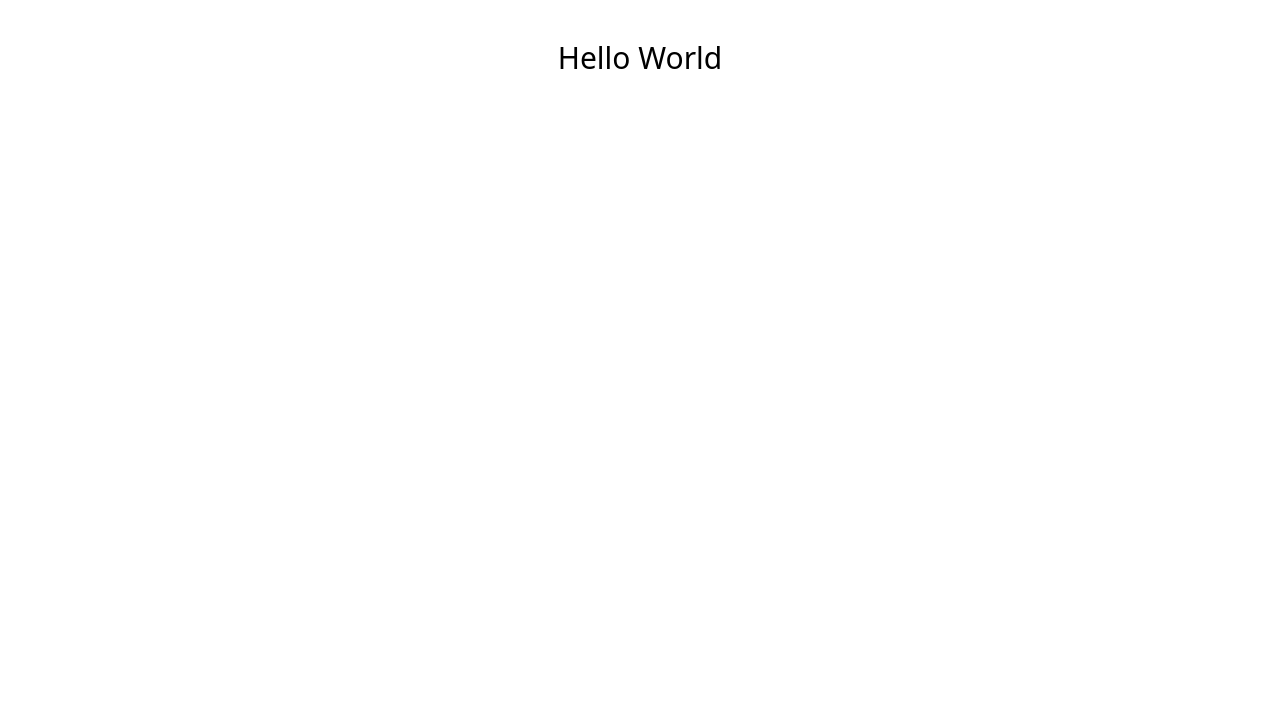
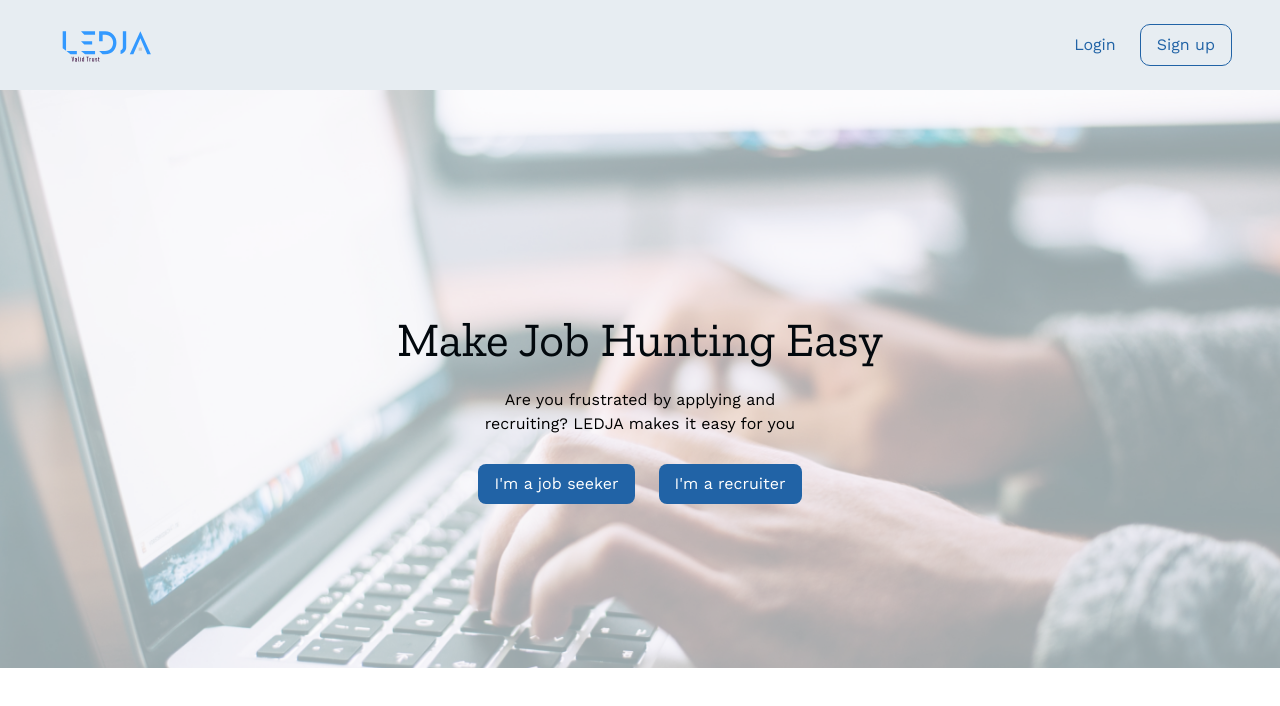
Before and after one commit to BTG001/ledja-app, a Next.js app: page / in a window 1280 px wide. Shown: the top 706 px of the page. Built offline with nearby package versions, Linux system fonts and the light colour scheme.

Commit message:
added home navbar and landing

```diff
--- /dev/null
+++ b/components/CustomHead.js
@@ -0,0 +1,36 @@
+import Head from "next/head";
+
+const CustomHead = ({ title, keywords, description }) => {
+    return (
+        <Head>
+            <meta name="keywords" content={keywords} />
+            <meta name="description" content={description} />
+            <meta charSet="utf-8" />
+            <meta name="author" content="Evans Munene" />
+            <meta
+                name="viewport"
+                content="width=device-width, initial-scale=1.0"
+            />
+            <link rel="icon" href="/favicon.ico" />
+            <title>{title}</title>
+            <link rel="preconnect" href="https://fonts.googleapis.com" />
+            <link
+                rel="preconnect"
+                href="https://fonts.gstatic.com"
+                crossorigin
+            />
+            <link
+                href="https://fonts.googleapis.com/css2?family=Work+Sans&family=Zilla+Slab&display=swap"
+                rel="stylesheet"
+            />
+        </Head>
+    );
+};
+
+CustomHead.defaultProps = {
+    title: "Ledja",
+    keywords: "Job Seeker, Recruiter",
+    description: "Job Matching Web Application",
+};
+
+export default CustomHead;
--- /dev/null
+++ b/components/buttons/PrimaryBtn.js
@@ -0,0 +1,12 @@
+import Link from "next/link";
+
+export default function PrimaryBtn({ text, path, className }) {
+    return (
+        <Link
+            href={path}
+            className={`text-white bg-primary-70 px-4 py-2 rounded-lg  ${className}`}
+        >
+            {text}
+        </Link>
+    );
+}
--- /dev/null
+++ b/components/navbars/GuestNavbar.js
@@ -0,0 +1,29 @@
+import Image from "next/image";
+import Link from "next/link";
+
+export default function GuestNavbar() {
+    return (
+        <div
+            className="px-12 py-6 bg-my-grey-50
+            flex
+            flex-row
+            flex-nowrap
+            justify-between
+            items-center"
+        >
+            <Image src="/Logo.svg" width={117} height={64} />
+
+            <div className="flex flex-row flex-nowrap justify-center items-center space-x-2 h-full">
+                <Link href={"/login"} className="text-primary-70 px-4 py-2">
+                    Login
+                </Link>
+                <Link
+                    href={"/register"}
+                    className="text-primary-70 px-4 py-2 border-primary-70 border-solid rounded-10 border-1"
+                >
+                    Sign up
+                </Link>
+            </div>
+        </div>
+    );
+}
--- a/pages/_app.js
+++ b/pages/_app.js
@@ -1,7 +1,13 @@
-import '../styles/globals.css'
+import CustomHead from "../components/CustomHead";
+import "../styles/globals.css";
 
 function MyApp({ Component, pageProps }) {
-  return <Component {...pageProps} />
+    return (
+        <>
+            <CustomHead />
+            <Component {...pageProps} />
+        </>
+    );
 }
 
-export default MyApp
+export default MyApp;
--- a/pages/index.js
+++ b/pages/index.js
@@ -1,11 +1,42 @@
-import Head from "next/head";
+import GuestNavbar from "../components/navbars/GuestNavbar";
+import Image from "next/image";
+import PrimaryBtn from "../components/buttons/PrimaryBtn";
 
 export default function Home() {
     return (
         <div className="w-screen">
-            <h1 className="text-green text-3xl mx-auto w-max p-10">
-                Hello World
-            </h1>
+            <GuestNavbar />
+            <div className="w-full h-80-screen relative">
+                <Image
+                    className="object-cover max-w-full max-h-full z-0 absolute"
+                    src={"/hero-image.jpg"}
+                    width={1440}
+                    height={650}
+                />
+                <div className="w-full h-full flex flex-col flex-nowrap justify-center items-center z-20 absolute ">
+                    <h1 className="text-center text-dark-60 text-5xl font-normal font-zilla-slab mb-6">
+                        Make Job Hunting Easy
+                    </h1>
+
+                    <h5 className=" text-md text-center leading-6">
+                        Are you frustrated by applying and <br /> recruiting?
+                        LEDJA makes it easy for you
+                    </h5>
+                    <div className="flex flex-row flex-nowrap justify-center items-center mt-7 ">
+                        <PrimaryBtn
+                            className="mr-3"
+                            text="I'm a job seeker"
+                            path="/register"
+                        />
+                        <PrimaryBtn
+                            className="ml-3"
+                            text="I'm a recruiter"
+                            path="/register"
+                        />
+                    </div>
+                </div>
+                <div className="min-h-full min-w-full bg-white z-10 absolute opacity-60"></div>
+            </div>
         </div>
     );
 }
--- a/tailwind.config.js
+++ b/tailwind.config.js
@@ -5,7 +5,47 @@ module.exports = {
         "./components/**/*.{js,ts,jsx,tsx}",
     ],
     theme: {
-        extend: {},
+        fontFamily: {
+            sans: ["Work Sans", "sans-serif"],
+        },
+        extend: {
+            fontFamily: {
+                "work-sans": ["Work Sans", "sans-serif"],
+                "zilla-slab": ["Zilla Slab", "serif"],
+            },
+            colors: {
+                primary: {
+                    50: "#3399FF",
+                    60: "#2877C7",
+                    70: "#2163A6",
+                },
+                "my-grey": {
+                    50: "#E7EDF2",
+                    70: "#66737F",
+                },
+                dark: {
+                    50: "#050F19",
+                    60: "#02080D",
+                },
+            },
+            borderWidth: {
+                1: "1px",
+            },
+            borderRadius: {
+                10: "10px",
+            },
+            height: {
+                "90-screen": "90vh",
+                "80-screen": "80vh",
+                "70-screen": "70vh",
+                "60-screen": "60vh",
+                "50-screen": "50vh",
+                "40-screen": "40vh",
+                "30-screen": "30vh",
+                "20-screen": "20vh",
+                "10-screen": "10vh",
+            },
+        },
     },
     plugins: [],
 };
```
Also changed, not shown: public/Logo.svg (added), public/hero-image.jpg (added).
